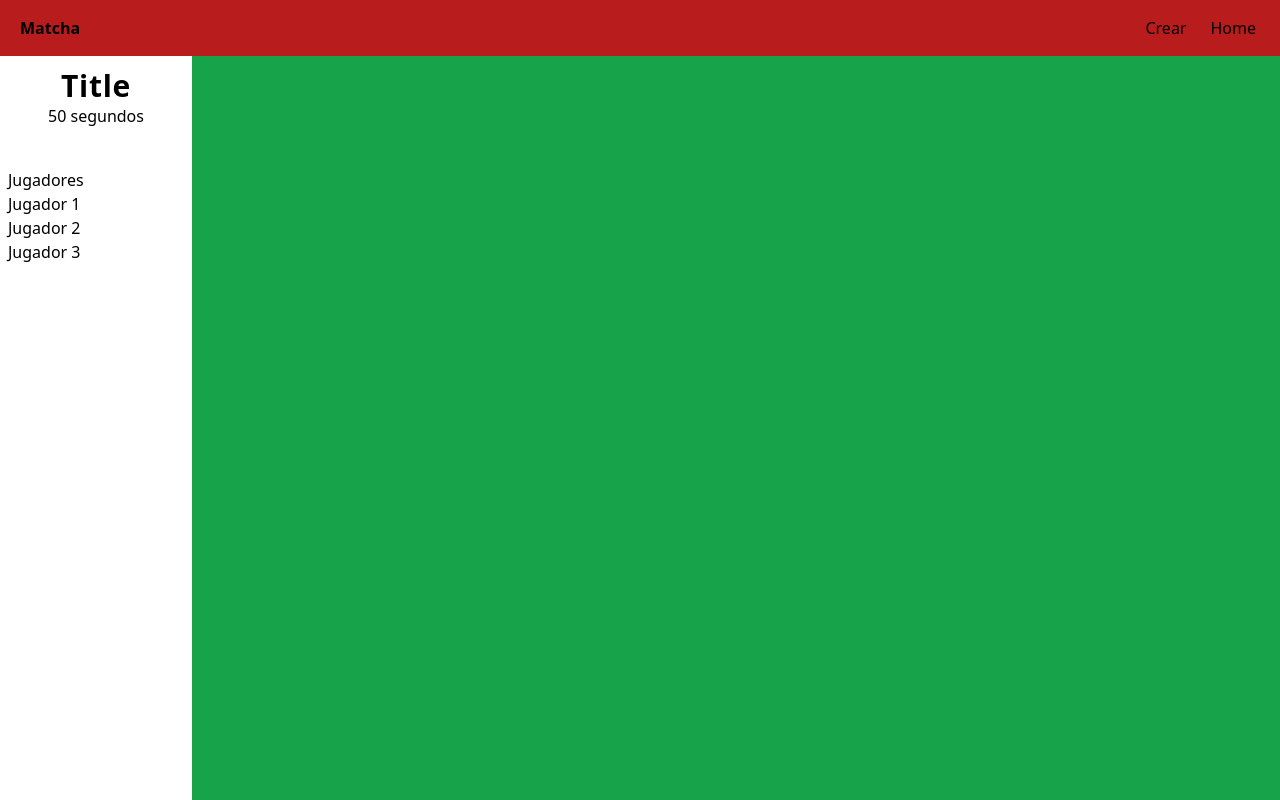
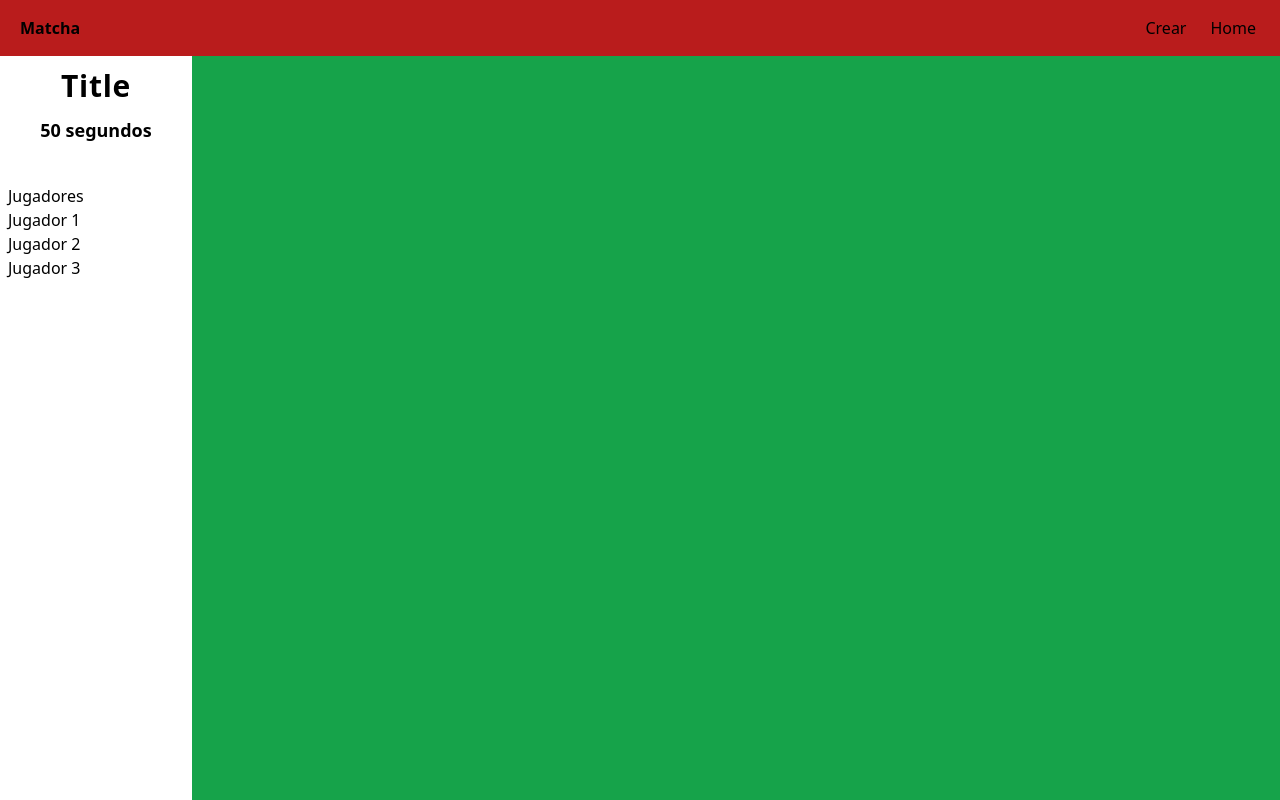
Before and after one commit to LuisArielRetanaHernadez/Memorama, a React (Vite) app: page /game in a window 1280 px wide. Built offline with nearby package versions, Linux system fonts and the light colour scheme.

Commit message:
agregando text-lg y font-bold en el tiempo de turno

```diff
--- a/src/pages/Game/Game.jsx
+++ b/src/pages/Game/Game.jsx
@@ -4,8 +4,8 @@ const Game = () => {
     <section className="bg-blue-400 min-h-wrapped-menu flex">
     <div className="w-[15%] h-wrapped-menu px-2 py-3 bg-white">
       <div className="mb-10 text-center">
-        <h2 className=" text-3xl font-semibold tracking-wide">Title</h2>
-        <span>50 segundos</span>
+        <h2 className=" text-3xl font-semibold tracking-wide mb-3">Title</h2>
+        <span className=" text-lg font-bold">50 segundos</span>
       </div>
 
       <div>
```
